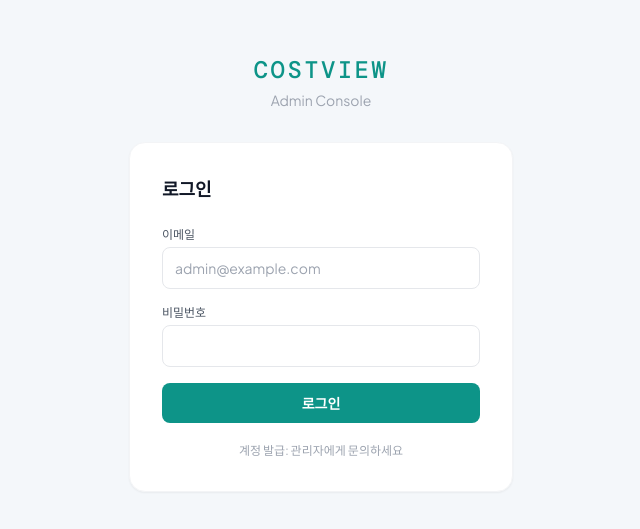
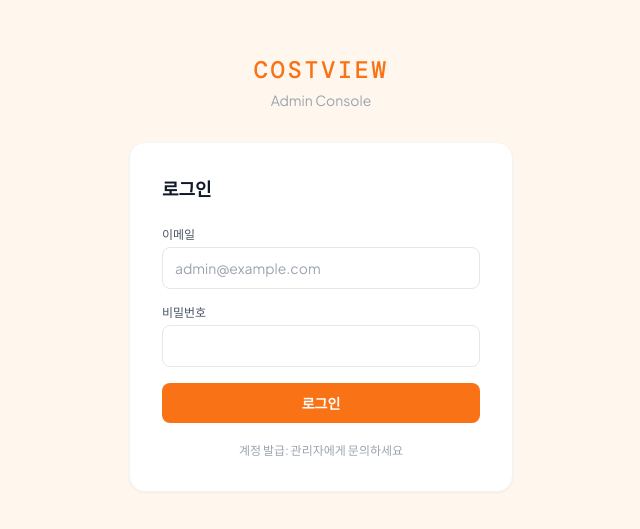
Before and after one commit to changhae89/costview_LLM, a React (Vite) app in the folder front_web/: page /login in a window 1280 px wide. Shown: the part 127-656 px from the top of the page, without its empty margins (319-959 px from the left). Built offline with nearby package versions, Linux system fonts and the light colour scheme; no server answers.

Commit message:
design: front_web 디자인 서민 친화적 스타일로 전면 개선 (#82)

```diff
--- a/front_web/src/components/layout/Sidebar.tsx
+++ b/front_web/src/components/layout/Sidebar.tsx
@@ -5,8 +5,8 @@
 const NAV = [
   { to: '/',           icon: LayoutDashboard, label: '대시보드' },
   { to: '/news',       icon: Newspaper,       label: '뉴스 관리' },
-  { to: '/causal',     icon: GitBranch,       label: '인과관계' },
-  { to: '/indicators', icon: BarChart2,       label: '지표' },
+  { to: '/causal',     icon: GitBranch,       label: '물가 영향 분석' },
+  { to: '/indicators', icon: BarChart2,       label: '경제 지표' },
 ]
 const ADMIN_NAV = [
   { to: '/settings/categories',     icon: Tag,         label: '카테고리' },
@@ -17,10 +17,10 @@
   const { isAdmin } = useAuth()
 
   return (
-    <aside className="flex h-screen w-60 flex-shrink-0 flex-col bg-navy text-seafoam">
-      <div className="flex h-14 items-center px-5 border-b border-navy-light">
-        <span className="font-mono text-sm font-medium tracking-widest uppercase text-white">
-          COSTVIEW
+    <aside className="flex h-screen w-60 flex-shrink-0 flex-col bg-white border-r border-gray-100">
+      <div className="flex h-14 items-center px-5 border-b border-gray-100">
+        <span className="text-base font-bold text-gray-900 tracking-tight">
+          Costview
         </span>
       </div>
 
@@ -34,8 +34,8 @@
                 className={({ isActive }) =>
                   `flex items-center gap-3 rounded-lg px-3 py-2.5 text-sm font-medium transition-colors duration-150 ${
                     isActive
-                      ? 'bg-navy-light text-white border-l-4 border-primary-accent pl-2'
-                      : 'text-seafoam hover:bg-navy-light hover:text-white'
+                      ? 'bg-surface text-primary-dark border-l-2 border-primary pl-[10px]'
+                      : 'text-gray-500 hover:bg-gray-50 hover:text-gray-700'
                   }`
                 }
               >
@@ -48,8 +48,8 @@
 
         {isAdmin && (
           <>
-            <div className="mx-4 my-3 border-t border-[#2D3E55]" />
-            <p className="px-5 pb-1 text-xs text-[#5E7A95] uppercase tracking-wider">설정</p>
+            <div className="mx-4 my-3 border-t border-gray-100" />
+            <p className="px-5 pb-1 text-xs text-gray-400 uppercase tracking-wider">설정</p>
             <ul className="space-y-0.5 px-2">
               {ADMIN_NAV.map(({ to, icon: Icon, label }) => (
                 <li key={to}>
@@ -58,8 +58,8 @@
                     className={({ isActive }) =>
                       `flex items-center gap-3 rounded-lg px-3 py-2.5 text-sm font-medium transition-colors duration-150 ${
                         isActive
-                          ? 'bg-navy-light text-white border-l-4 border-primary-accent pl-2'
-                          : 'text-seafoam hover:bg-navy-light hover:text-white'
+                          ? 'bg-surface text-primary-dark border-l-2 border-primary pl-[10px]'
+                          : 'text-gray-500 hover:bg-gray-50 hover:text-gray-700'
                       }`
                     }
                   >
--- a/front_web/src/components/ui/Badge.tsx
+++ b/front_web/src/components/ui/Badge.tsx
@@ -1,4 +1,5 @@
 import { cn } from '../../lib/helpers'
+import { COLORS } from '../../constants/colors'
 
 const STATUS_STYLES: Record<string, string> = {
   processed: 'bg-green-50 text-green-700',
@@ -17,22 +18,25 @@
 }
 
 export function DirectionBadge({ direction }: { direction: string }) {
-  const styles: Record<string, string> = {
-    up:      'text-up bg-[#FCEBEB]',
-    down:    'text-down bg-[#EAF3DE]',
-    neutral: 'text-gray-500 bg-gray-100',
+  const config: Record<string, { bg: string; color: string; label: string }> = {
+    up:      { bg: COLORS.tagUpBg,   color: COLORS.tagUpText,   label: '▲ 상승' },
+    down:    { bg: COLORS.tagDownBg, color: COLORS.tagDownText, label: '▼ 하락' },
+    neutral: { bg: '#F3F4F6',        color: COLORS.textMuted,   label: '─ 중립' },
   }
-  const labels: Record<string, string> = { up: '▲ 상승', down: '▼ 하락', neutral: '─ 중립' }
+  const c = config[direction] ?? config.neutral
   return (
-    <span className={cn('inline-flex items-center rounded px-2 py-0.5 text-xs font-semibold', styles[direction] ?? 'bg-gray-100')}>
-      {labels[direction] ?? direction}
+    <span
+      className="inline-flex items-center rounded px-2 py-0.5 text-xs font-semibold"
+      style={{ backgroundColor: c.bg, color: c.color }}
+    >
+      {c.label}
     </span>
   )
 }
 
 export function ReliabilityBar({ value }: { value: number }) {
   const pct = Math.round(value * 100)
-  const color = pct >= 80 ? '#D85A30' : pct >= 50 ? '#EF9F27' : '#B4B2A9'
+  const color = pct >= 80 ? COLORS.primary : pct >= 50 ? COLORS.warning : COLORS.neutral
   return (
     <div className="flex items-center gap-2">
       <div className="h-1.5 w-16 rounded-full bg-gray-200 overflow-hidden">
@@ -45,9 +49,9 @@
 
 export function MagnitudeDots({ magnitude }: { magnitude: string }) {
   const dotColors: Record<string, string[]> = {
-    high:   ['#D85A30', '#D85A30', '#D85A30'],
-    medium: ['#EF9F27', '#EF9F27', '#E5E7EB'],
-    low:    ['#E5E7EB', '#E5E7EB', '#E5E7EB'],
+    high:   [COLORS.dotHigh, COLORS.dotHigh, COLORS.dotHigh],
+    medium: [COLORS.dotMed,  COLORS.dotMed,  COLORS.dotLow],
+    low:    [COLORS.dotLow,  COLORS.dotLow,  COLORS.dotLow],
   }
   const dots = dotColors[magnitude] ?? dotColors.low
   return (
--- /dev/null
+++ b/front_web/src/components/ui/Loading.tsx
@@ -0,0 +1,20 @@
+export function Loading({ className = 'py-12' }: { className?: string }) {
+  return (
+    <div className={`${className} flex items-center justify-center gap-2 text-sm text-gray-400`}>
+      <div className="spinner" />
+      로딩 중...
+    </div>
+  )
+}
+
+export function EmptyState({ message = '데이터가 없습니다', sub }: { message?: string; sub?: string }) {
+  return (
+    <div className="py-16 flex flex-col items-center justify-center text-center">
+      <div className="mb-3 h-10 w-10 rounded-full bg-gray-100 flex items-center justify-center text-gray-300 text-xl font-light">
+        —
+      </div>
+      <p className="text-sm font-medium text-gray-400">{message}</p>
+      {sub && <p className="mt-1 text-xs text-gray-300">{sub}</p>}
+    </div>
+  )
+}
--- a/front_web/src/constants/colors.ts
+++ b/front_web/src/constants/colors.ts
@@ -1,24 +1,25 @@
 export const COLORS = {
-  primary:        '#0D9488',
-  primaryAccent:  '#5EEAD4',
-  navy:           '#1A2332',
-  navyLight:      '#243044',
-  seafoam:        '#A8DADC',
-  up:             '#D85A30',
-  down:           '#1D9E75',
-  neutral:        '#B4B2A9',
-  upLight:        '#FF8A7A',
-  downLight:      '#6EE7B7',
-  tagUpBg:        '#FCEBEB',
-  tagUpText:      '#791F1F',
-  tagDownBg:      '#EAF3DE',
-  tagDownText:    '#27500A',
-  dotHigh:        '#D85A30',
-  dotMed:         '#EF9F27',
+  primary:        '#F97316',
+  primaryAccent:  '#FED7AA',
+  primaryDark:    '#EA580C',
+  up:             '#EF4444',
+  down:           '#22C55E',
+  neutral:        '#9CA3AF',
+  warning:        '#F59E0B',
+  upLight:        '#FEE2E2',
+  downLight:      '#DCFCE7',
+  tagUpBg:        '#FEE2E2',
+  tagUpText:      '#B91C1C',
+  tagDownBg:      '#DCFCE7',
+  tagDownText:    '#15803D',
+  dotHigh:        '#EF4444',
+  dotMed:         '#F59E0B',
   dotLow:         '#E5E7EB',
-  surface:        '#F4F7FA',
+  series3:        '#6366F1',
+  series4:        '#EC4899',
+  surface:        '#FFF7ED',
   card:           '#FFFFFF',
-  border:         '#E5E7EB',
+  border:         '#F3F4F6',
   textPrimary:    '#111827',
   textMuted:      '#6B7280',
   textLight:      '#9CA3AF',
--- a/front_web/src/styles/globals.css
+++ b/front_web/src/styles/globals.css
@@ -1,12 +1,23 @@
 @tailwind base;
 @tailwind components;
 @tailwind utilities;
+
+:root {
+  --primary:        #F97316;
+  --primary-accent: #FED7AA;
+  --primary-dark:   #EA580C;
+  --up:             #EF4444;
+  --down:           #22C55E;
+  --neutral:        #9CA3AF;
+  --warning:        #F59E0B;
+  --surface:        #FFF7ED;
+}
 
 @layer base {
   * { box-sizing: border-box; }
   body {
     font-family: 'Plus Jakarta Sans', sans-serif;
-    background-color: #F4F7FA;
+    background-color: #FFFBF7;
     color: #111827;
   }
 }
@@ -15,12 +26,13 @@
   .font-tabular { font-variant-numeric: tabular-nums; }
 }
 
+/* ── Animations ── */
 @keyframes fadeInUp {
-  from { opacity: 0; transform: translateY(12px); }
+  from { opacity: 0; transform: translateY(14px); }
   to   { opacity: 1; transform: translateY(0); }
 }
 .animate-fade-in-up {
-  animation: fadeInUp 0.3s cubic-bezier(0.16,1,0.3,1) both;
+  animation: fadeInUp 0.35s cubic-bezier(0.16, 1, 0.3, 1) both;
 }
 
 @keyframes slideInRight {
@@ -28,5 +40,20 @@
   to   { transform: translateX(0); }
 }
 .animate-slide-in-right {
-  animation: slideInRight 0.25s cubic-bezier(0.16,1,0.3,1) both;
+  animation: slideInRight 0.25s cubic-bezier(0.16, 1, 0.3, 1) both;
 }
+
+@keyframes spin {
+  to { transform: rotate(360deg); }
+}
+
+/* ── Spinner ── */
+.spinner {
+  width: 18px;
+  height: 18px;
+  border: 2px solid #E5E7EB;
+  border-top-color: var(--primary);
+  border-radius: 50%;
+  animation: spin 0.65s linear infinite;
+  flex-shrink: 0;
+}
--- a/front_web/tailwind.config.js
+++ b/front_web/tailwind.config.js
@@ -8,15 +8,16 @@
         mono: ['DM Mono', 'monospace'],
       },
       colors: {
-        primary:        '#0D9488',
-        'primary-accent': '#5EEAD4',
-        navy:           '#1A2332',
-        'navy-light':   '#243044',
-        seafoam:        '#A8DADC',
-        up:             '#D85A30',
-        down:           '#1D9E75',
-        neutral:        '#B4B2A9',
-        surface:        '#F4F7FA',
+        primary:          '#F97316',
+        'primary-accent': '#FED7AA',
+        'primary-dark':   '#EA580C',
+        surface:          '#FFF7ED',
+        up:               '#EF4444',
+        down:             '#22C55E',
+        neutral:          '#9CA3AF',
+        warning:          '#F59E0B',
+        series3:          '#6366F1',
+        series4:          '#EC4899',
       },
     },
   },
```
Also changed, not shown: front_web/src/components/layout/Header.tsx (+5 -11 lines), front_web/src/pages/CausalPage.tsx (+16 -12 lines), front_web/src/pages/DashboardPage.tsx (+17 -17 lines), front_web/src/pages/IndicatorPage.tsx (+25 -24 lines), front_web/src/pages/NewsPage.tsx (+13 -12 lines).
